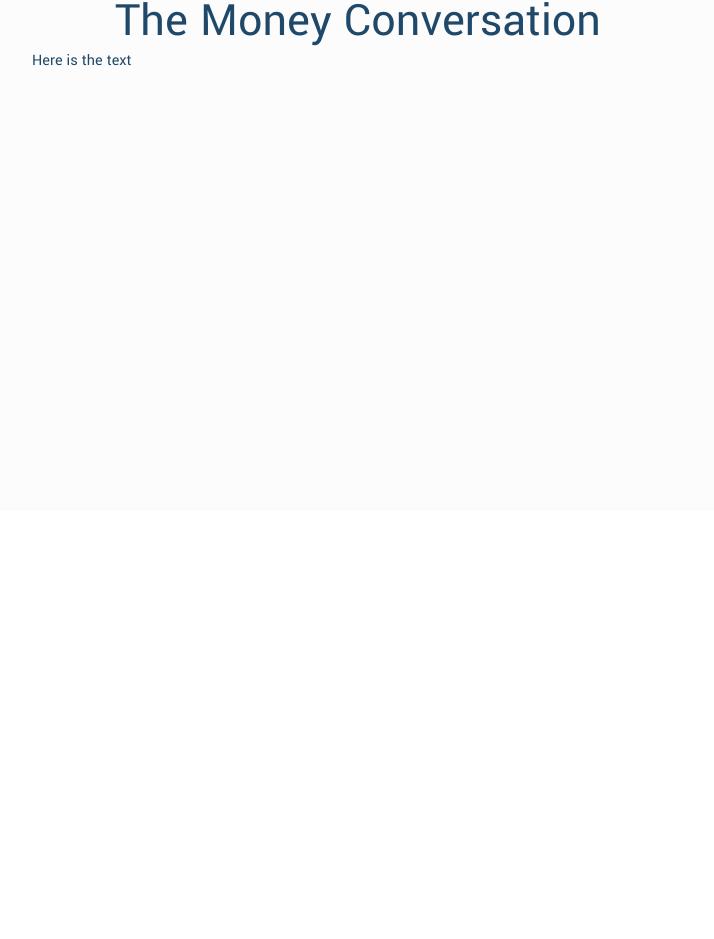
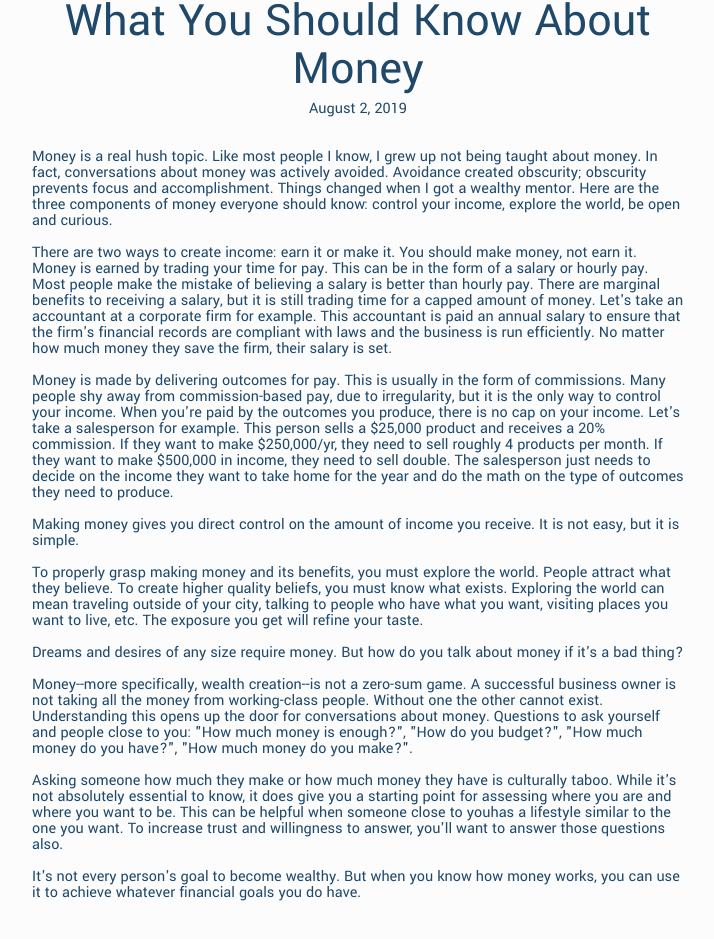
Before and after one commit to darienpayton/darienpayton-website, a React (Create React App) app: page /money in a window 1280 px wide. Shown: the part 289-1228 px from the top of the page, without its empty margins (282-996 px from the left). Before the commit the page ends 800 px from the top, so only its background shows below. Built offline with nearby package versions, Linux system fonts and the light colour scheme.

Commit message:
published

```diff
--- a/src/pages/articles/Money.js
+++ b/src/pages/articles/Money.js
@@ -14,8 +14,80 @@
       <Article>
         <div className="article-wrapper">
           <div className="article-container">
-            <h1 className="title">The Money Conversation</h1>
-            <p className="text">Here is the text</p>
+            <h1 className="title">What You Should Know About Money</h1>
+            <p className="date">August 2, 2019</p>
+            <p className="text">
+              Money is a real hush topic. Like most people I know, I grew up not
+              being taught about money. In fact, conversations about money was
+              actively avoided. Avoidance created obscurity; obscurity prevents
+              focus and accomplishment. Things changed when I got a wealthy
+              mentor. Here are the three components of money everyone should
+              know: control your income, explore the world, be open and curious.
+            </p>
+            <p>
+              There are two ways to create income: earn it or make it. You
+              should make money, not earn it. Money is earned by trading your
+              time for pay. This can be in the form of a salary or hourly pay.
+              Most people make the mistake of believing a salary is better than
+              hourly pay. There are marginal benefits to receiving a salary, but
+              it is still trading time for a capped amount of money. Let's take
+              an accountant at a corporate firm for example. This accountant is
+              paid an annual salary to ensure that the firm's financial records
+              are compliant with laws and the business is run efficiently. No
+              matter how much money they save the firm, their salary is set.
+            </p>
+            <p>
+              Money is made by delivering outcomes for pay. This is usually in
+              the form of commissions. Many people shy away from
+              commission-based pay, due to irregularity, but it is the only way
+              to control your income. When you're paid by the outcomes you
+              produce, there is no cap on your income. Let's take a salesperson
+              for example. This person sells a $25,000 product and receives a
+              20% commission. If they want to make $250,000/yr, they need to
+              sell roughly 4 products per month. If they want to make $500,000
+              in income, they need to sell double. The salesperson just needs to
+              decide on the income they want to take home for the year and do
+              the math on the type of outcomes they need to produce.
+            </p>
+            <p>
+              Making money gives you direct control on the amount of income you
+              receive. It is not easy, but it is simple.
+            </p>
+            <p>
+              To properly grasp making money and its benefits, you must explore
+              the world. People attract what they believe. To create higher
+              quality beliefs, you must know what exists. Exploring the world
+              can mean traveling outside of your city, talking to people who
+              have what you want, visiting places you want to live, etc. The
+              exposure you get will refine your taste.
+            </p>
+            <p>
+              Dreams and desires of any size require money. But how do you talk
+              about money if it's a bad thing?
+            </p>
+            <p>
+              Money--more specifically, wealth creation--is not a zero-sum game.
+              A successful business owner is not taking all the money from
+              working-class people. Without one the other cannot exist.
+              Understanding this opens up the door for conversations about
+              money. Questions to ask yourself and people close to you: "How
+              much money is enough?", "How do you budget?", "How much money do
+              you have?", "How much money do you make?".
+            </p>
+            <p>
+              Asking someone how much they make or how much money they have is
+              culturally taboo. While it's not absolutely essential to know, it
+              does give you a starting point for assessing where you are and
+              where you want to be. This can be helpful when someone close to
+              youhas a lifestyle similar to the one you want. To increase trust
+              and willingness to answer, you'll want to answer those questions
+              also.
+            </p>
+            <p>
+              It's not every person's goal to become wealthy. But when you know
+              how money works, you can use it to achieve whatever financial
+              goals you do have.
+            </p>
           </div>
         </div>
       </Article>
```
